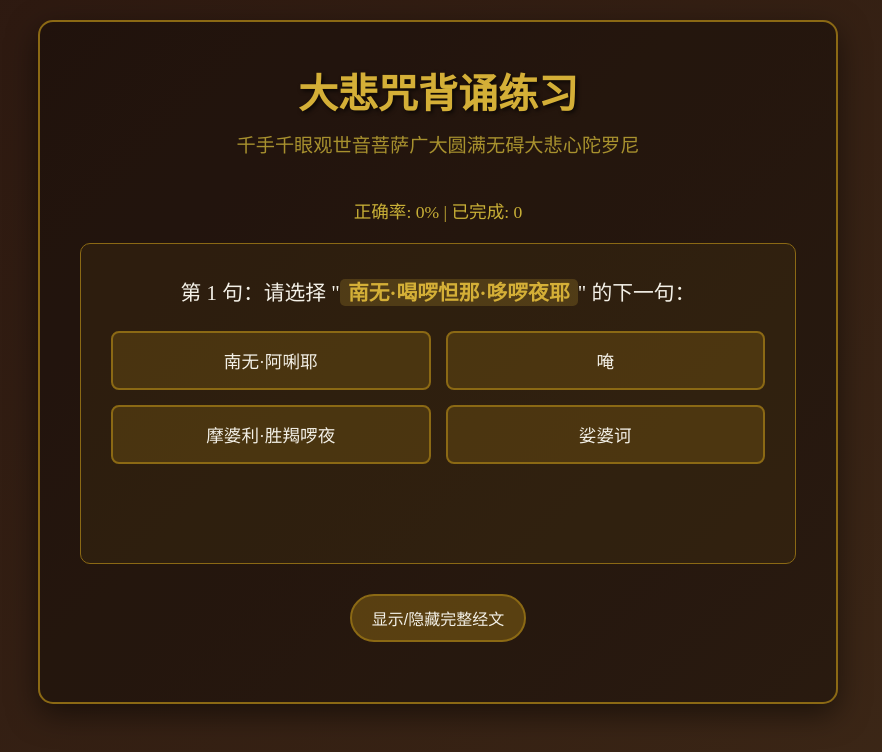
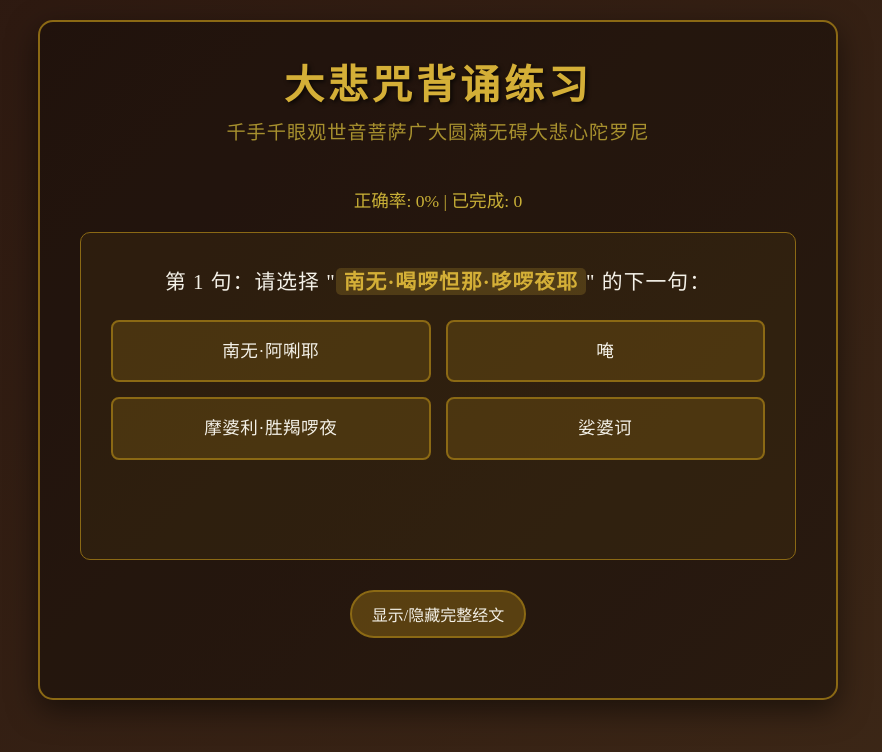
Before and after one commit to alfalfac/dabeimantra, a plain HTML site: page index.html in a window 1280 px wide. Shown: the whole page, without its empty margins (202-1084 px from the left). Drawn offline with Linux system fonts and the light colour scheme.

Commit message:
Update index.html

```diff
--- a/index.html
+++ b/index.html
@@ -12,43 +12,50 @@
         }
 
         body {
-            font-family: 'KaiTi', '楷体', serif;
+            font-family: 'KaiTi', '楷体', 'FangSong', '仿宋', 'STKaiti', 'STFangsong', serif;
             background: linear-gradient(135deg, #2c1810, #3d2817);
             color: #f4f1e8;
             min-height: 100vh;
             display: flex;
             flex-direction: column;
             align-items: center;
-            padding: 20px;
+            padding: clamp(10px, 3vw, 20px);
+            font-size: clamp(14px, 2.5vw, 16px);
         }
 
         .container {
             max-width: 800px;
             width: 100%;
             background: rgba(0, 0, 0, 0.3);
-            border-radius: 15px;
-            padding: 40px;
+            border-radius: clamp(8px, 2vw, 15px);
+            padding: clamp(20px, 5vw, 40px);
             box-shadow: 0 10px 30px rgba(0, 0, 0, 0.5);
             border: 2px solid #8b6914;
         }
 
         .header {
             text-align: center;
-            margin-bottom: 40px;
+            margin-bottom: clamp(20px, 5vw, 40px);
         }
 
         .title {
-            font-size: 2.5em;
+            font-size: clamp(1.8rem, 5vw, 2.5rem);
             color: #d4af37;
             margin-bottom: 10px;
             text-shadow: 2px 2px 4px rgba(0, 0, 0, 0.7);
             font-weight: bold;
+            line-height: 1.2;
+            font-family: 'STKaiti', 'KaiTi', '楷体', '华文楷体', serif;
+            letter-spacing: 0.1em;
         }
 
         .subtitle {
-            font-size: 1.2em;
+            font-size: clamp(0.9rem, 3vw, 1.2rem);
             color: #c9b037;
             opacity: 0.8;
+            line-height: 1.4;
+            font-family: 'STKaiti', 'KaiTi', '楷体', '华文楷体', serif;
+            letter-spacing: 0.05em;
         }
 
         .quiz-section {
@@ -60,11 +67,13 @@
         }
 
         .question-text {
-            font-size: 1.3em;
+            font-size: clamp(1rem, 4vw, 1.3rem);
             line-height: 1.8;
-            margin-bottom: 20px;
+            margin-bottom: clamp(15px, 4vw, 20px);
             color: #f4f1e8;
             text-align: center;
+            font-family: 'STKaiti', 'KaiTi', '楷体', '华文楷体', serif;
+            letter-spacing: 0.05em;
         }
 
         .missing-part {
@@ -73,25 +82,36 @@
             background: rgba(212, 175, 55, 0.2);
             padding: 2px 8px;
             border-radius: 5px;
+            word-break: keep-all;
         }
 
         .options {
             display: grid;
-            grid-template-columns: 1fr 1fr;
-            gap: 15px;
-            margin-bottom: 20px;
+            grid-template-columns: 1fr;
+            gap: clamp(10px, 3vw, 15px);
+            margin-bottom: clamp(15px, 4vw, 20px);
         }
 
         .option-btn {
             background: rgba(139, 105, 20, 0.3);
             border: 2px solid #8b6914;
             color: #f4f1e8;
-            padding: 15px 20px;
+            padding: clamp(12px, 4vw, 15px) clamp(15px, 5vw, 20px);
             border-radius: 8px;
             cursor: pointer;
-            font-size: 1.1em;
-            font-family: inherit;
+            font-size: clamp(0.9rem, 3.5vw, 1.1rem);
+            font-family: 'STKaiti', 'KaiTi', '楷体', '华文楷体', serif;
             transition: all 0.3s ease;
+            word-break: keep-all;
+            text-align: center;
+            letter-spacing: 0.03em;
+            line-height: 1.6;
+        }
+
+        @media (min-width: 768px) {
+            .options {
+                grid-template-columns: 1fr 1fr;
+            }
         }
 
         .option-btn:hover {
@@ -112,14 +132,14 @@
 
         .next-btn {
             display: block;
-            margin: 20px auto 0;
+            margin: clamp(15px, 4vw, 20px) auto 0;
             background: linear-gradient(45deg, #8b6914, #d4af37);
             border: none;
             color: #2c1810;
-            padding: 12px 30px;
+            padding: clamp(10px, 3vw, 12px) clamp(25px, 6vw, 30px);
             border-radius: 25px;
             cursor: pointer;
-            font-size: 1.1em;
+            font-size: clamp(0.9rem, 3.5vw, 1.1rem);
             font-weight: bold;
             transition: all 0.3s ease;
             opacity: 0;
@@ -138,37 +158,41 @@
 
         .stats {
             text-align: center;
-            margin-bottom: 20px;
-            font-size: 1.1em;
+            margin-bottom: clamp(15px, 4vw, 20px);
+            font-size: clamp(0.9rem, 3vw, 1.1rem);
             color: #c9b037;
         }
 
         .full-text-section {
             background: rgba(139, 105, 20, 0.1);
-            border-radius: 10px;
-            padding: 30px;
+            border-radius: clamp(8px, 2vw, 10px);
+            padding: clamp(20px, 5vw, 30px);
             border: 1px solid #8b6914;
-            margin-top: 30px;
+            margin-top: clamp(20px, 5vw, 30px);
         }
 
         .full-text {
-            font-size: 1.2em;
+            font-size: clamp(1rem, 3.5vw, 1.2rem);
             line-height: 2;
             text-align: center;
             color: #f4f1e8;
+            word-break: keep-all;
+            font-family: 'STKaiti', 'KaiTi', '楷体', '华文楷体', serif;
+            letter-spacing: 0.05em;
         }
 
         .toggle-btn {
             background: rgba(139, 105, 20, 0.5);
             border: 2px solid #8b6914;
             color: #f4f1e8;
-            padding: 10px 20px;
+            padding: clamp(8px, 2.5vw, 10px) clamp(15px, 4vw, 20px);
             border-radius: 25px;
             cursor: pointer;
-            font-size: 1em;
-            margin: 0 auto 20px;
+            font-size: clamp(0.85rem, 3vw, 1rem);
+            margin: 0 auto clamp(15px, 4vw, 20px);
             display: block;
             transition: all 0.3s ease;
+            font-family: 'STKaiti', 'KaiTi', '楷体', '华文楷体', serif;
         }
 
         .toggle-btn:hover {
```
